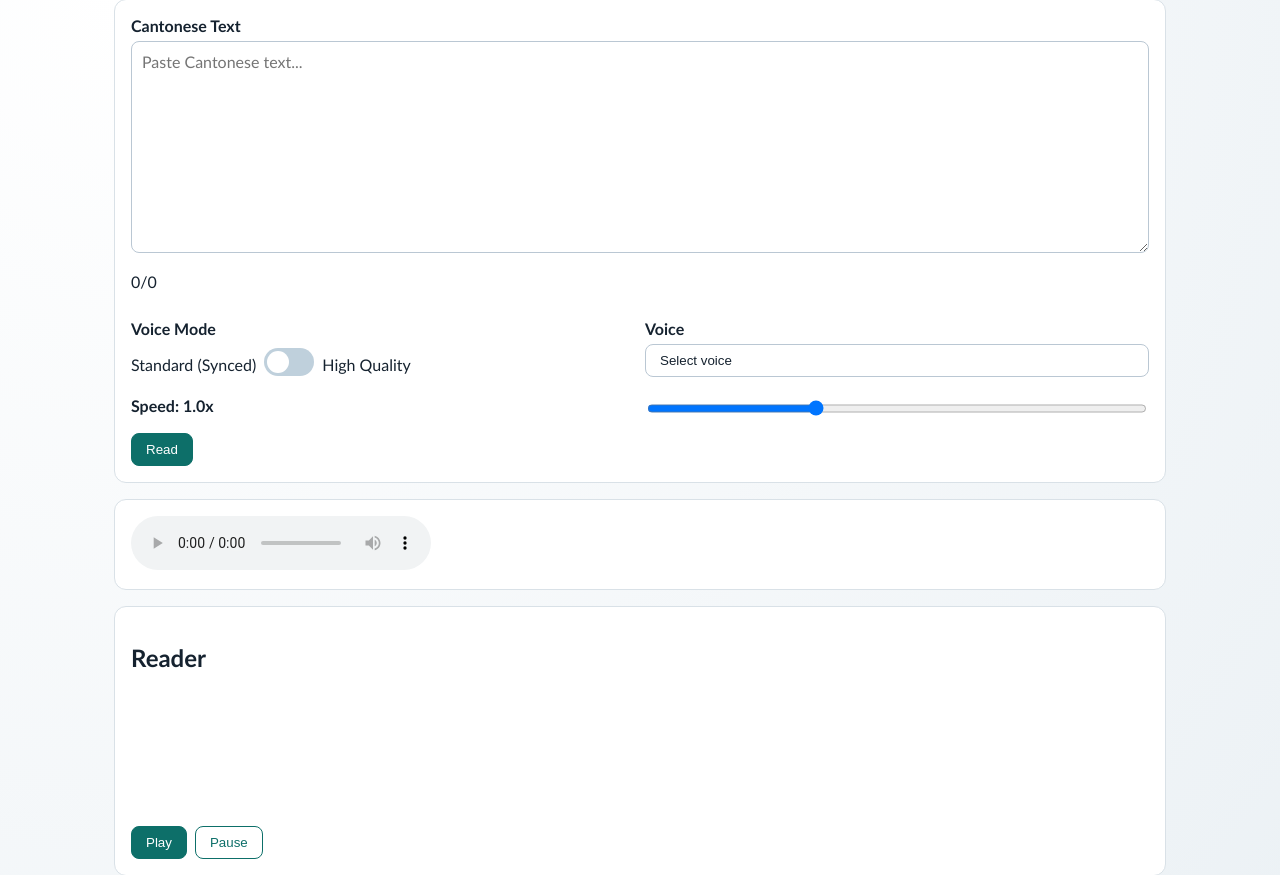
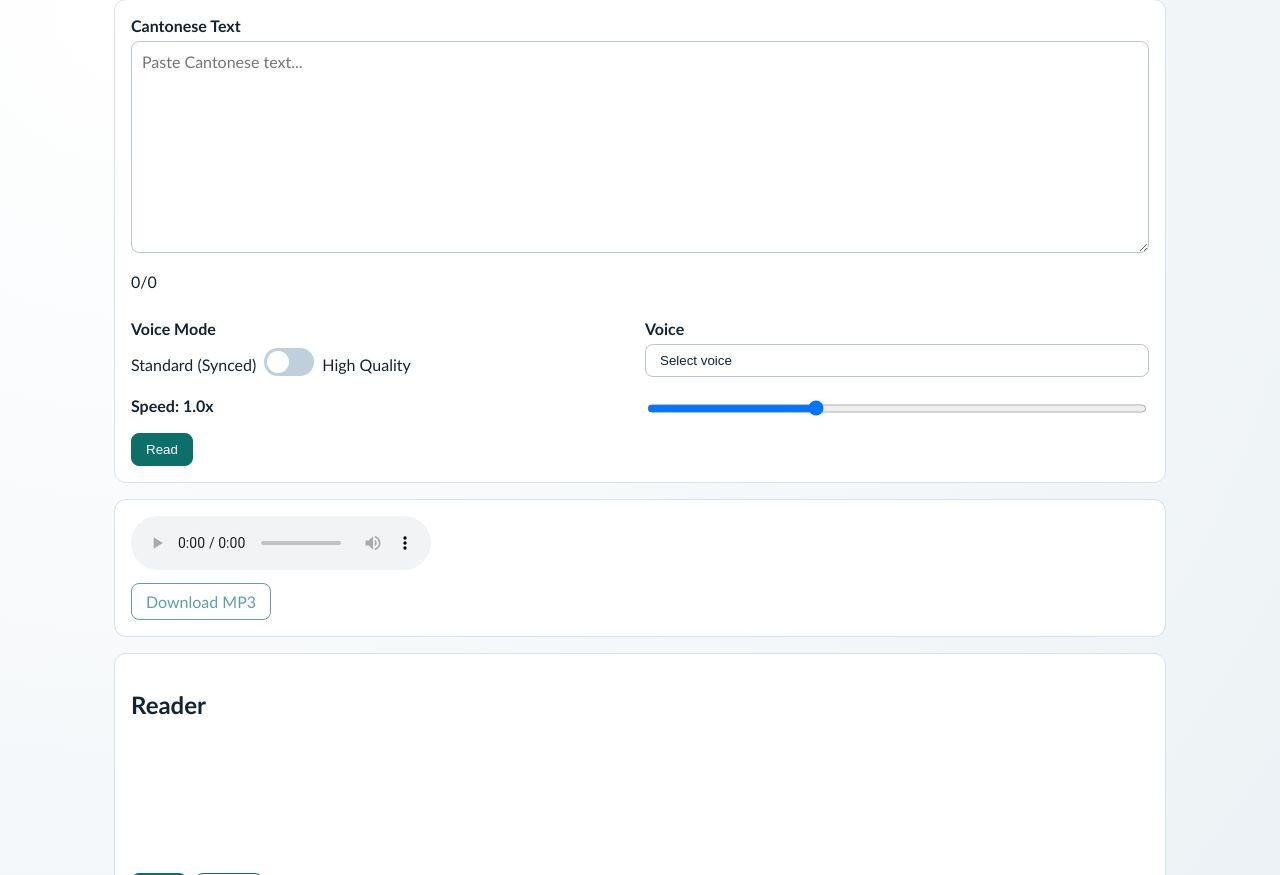
Before and after one commit to Remco28/speak-in-canto, a Flask app: template templates/reader.html in a window 1280 px wide. Shown: the part 123-998 px from the top of the page. Run offline with Flask 3, Linux system fonts and the light colour scheme; tables that the repository leaves empty hold one stand-in row (values such as "Sample post"); the template is opened without the code that fills it: values that come from a table or form of the project are taken from there, most other values are stand-ins (such as "Sample title", 1, 10 or a date in 2020).

Commit message:
feat: add downloadable mp3 link for last synthesized audio

```diff
--- a/static/css/reader.css
+++ b/static/css/reader.css
@@ -209,6 +209,12 @@ button[disabled] {
   cursor: not-allowed;
 }
 
+.button[aria-disabled="true"] {
+  opacity: 0.65;
+  cursor: not-allowed;
+  pointer-events: none;
+}
+
 .meta-row {
   display: flex;
   justify-content: space-between;
@@ -262,6 +268,10 @@ button[disabled] {
   gap: 8px;
 }
 
+.download-row {
+  margin-top: 10px;
+}
+
 .translation-output {
   margin-top: 10px;
   min-height: 80px;
--- a/static/js/reader.js
+++ b/static/js/reader.js
@@ -18,6 +18,7 @@
   const inlinePauseBtn = document.getElementById("inline-pause-btn");
   const voiceDropdownBtn = document.getElementById("voice-dropdown-btn");
   const voiceDropdownMenu = document.getElementById("voice-dropdown-menu");
+  const downloadBtn = document.getElementById("download-btn");
   const translateBtn = document.getElementById("translate-btn");
   const translationStatus = document.getElementById("translation-status");
   const translationError = document.getElementById("translation-error");
@@ -55,6 +56,31 @@
   function setLoading(isLoading) {
     readBtn.disabled = isLoading;
     readBtn.textContent = isLoading ? "Reading..." : "Read";
+  }
+
+  function setDownloadState(audioUrl, voiceLabel) {
+    if (!downloadBtn) return;
+    if (!audioUrl || !voiceLabel) {
+      downloadBtn.hidden = true;
+      downloadBtn.href = "#";
+      downloadBtn.setAttribute("aria-disabled", "true");
+      downloadBtn.textContent = "Download MP3";
+      downloadBtn.removeAttribute("download");
+      return;
+    }
+
+    const stamp = new Date().toISOString().replace(/[:.]/g, "-");
+    const safeVoice = String(voiceLabel)
+      .toLowerCase()
+      .replace(/[^a-z0-9]+/g, "-")
+      .replace(/^-+|-+$/g, "")
+      .slice(0, 48) || "voice";
+
+    downloadBtn.hidden = false;
+    downloadBtn.href = audioUrl;
+    downloadBtn.setAttribute("aria-disabled", "false");
+    downloadBtn.setAttribute("download", `speak-in-canto-${safeVoice}-${stamp}.mp3`);
+    downloadBtn.textContent = `Download MP3 (${voiceLabel})`;
   }
 
   function setTranslationLoading(isLoading) {
@@ -228,6 +254,16 @@
     return mode === "high_quality" ? voiceCatalog.high_quality : voiceCatalog.standard;
   }
 
+  function getVoiceLabelById(mode, voiceId) {
+    const options = getModeOptions(mode);
+    const found = (options || []).find((voice) => {
+      const id = typeof voice === "string" ? voice : voice.id;
+      return id === voiceId;
+    });
+    if (!found) return voiceId;
+    return labelForVoice(found);
+  }
+
   function sortedOptionsWithPins(options) {
     const pinned = [];
     const unpinned = [];
@@ -363,6 +399,9 @@
       return;
     }
 
+    const requestVoiceId = selectedVoiceId;
+    const requestVoiceMode = currentVoiceMode;
+
     setLoading(true);
 
     try {
@@ -371,8 +410,8 @@
         headers: { "Content-Type": "application/json" },
         body: JSON.stringify({
           text,
-          voice_name: selectedVoiceId,
-          voice_mode: currentVoiceMode,
+          voice_name: requestVoiceId,
+          voice_mode: requestVoiceMode,
           speaking_rate: Number(speedSlider.value),
         }),
       });
@@ -386,16 +425,17 @@
       renderTokens(data.tokens || [], data.mark_to_token || {});
       buildTimeIndex(data.timepoints || [], data.mark_to_token || {});
       syncEnabled = Boolean(data.sync_supported);
+      setDownloadState(data.audio_url, getVoiceLabelById(requestVoiceMode, requestVoiceId));
 
       audio.src = data.audio_url;
-      if (currentVoiceMode === "high_quality") {
+      if (requestVoiceMode === "high_quality") {
         audio.playbackRate = 1.0;
       } else {
         audio.playbackRate = Number(speedSlider.value);
       }
       audio.currentTime = 0;
 
-      if (currentVoiceMode === "high_quality") {
+      if (requestVoiceMode === "high_quality") {
         syncModeNote.hidden = false;
         syncModeNote.textContent = "High Quality mode does not support character sync.";
       } else if (data.sync_mode === "reduced") {
@@ -584,6 +624,7 @@
 
   (async function init() {
     updateCounter();
+    setDownloadState("", "");
     await loadPins();
     applyVoiceMode("standard");
   })();
--- a/templates/reader.html
+++ b/templates/reader.html
@@ -59,6 +59,9 @@
 
       <section class="player">
         <audio id="audio-player" controls preload="none"></audio>
+        <div class="download-row">
+          <a id="download-btn" class="button button-secondary" href="#" hidden aria-disabled="true">Download MP3</a>
+        </div>
       </section>
 
       <section>
```
